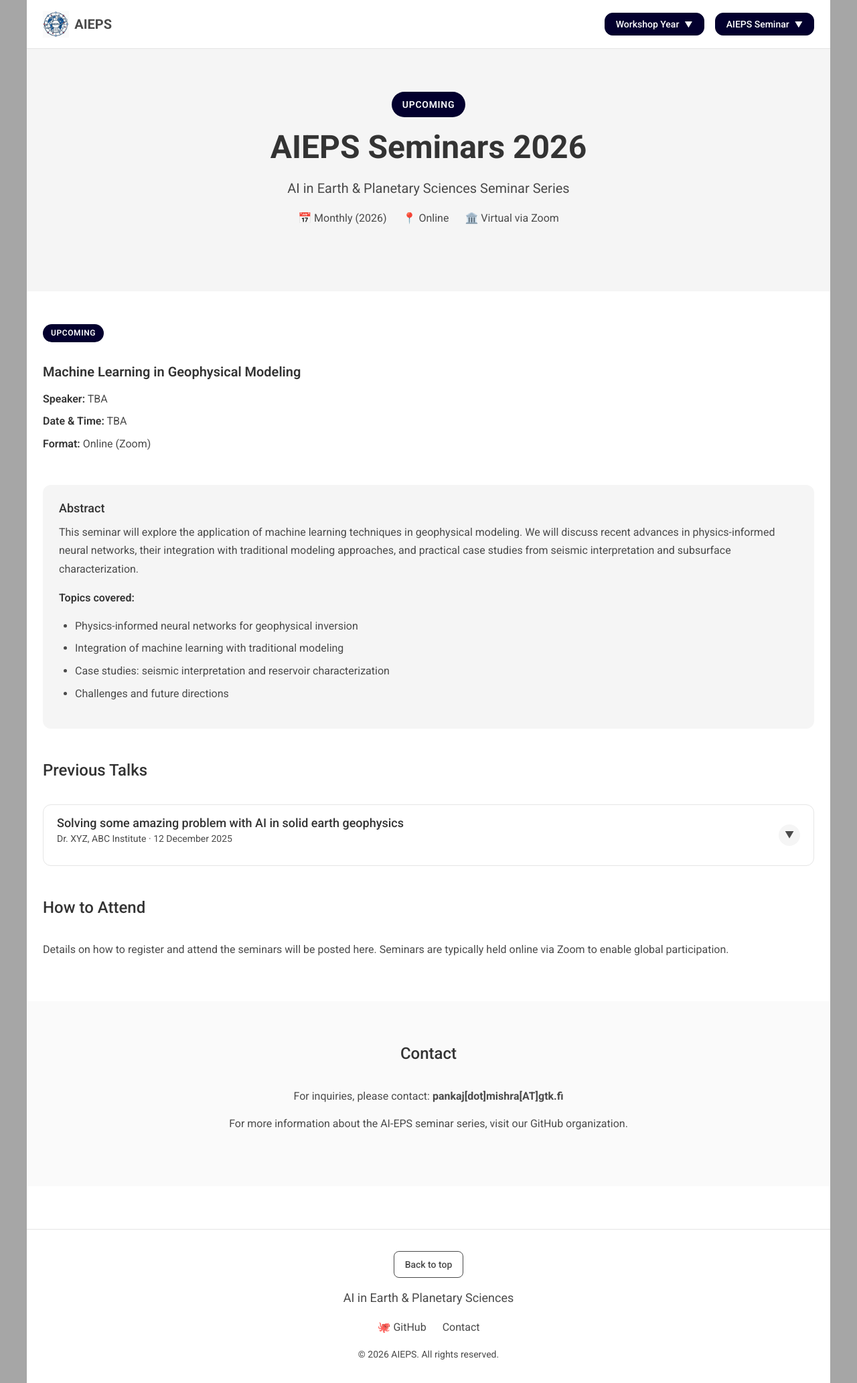
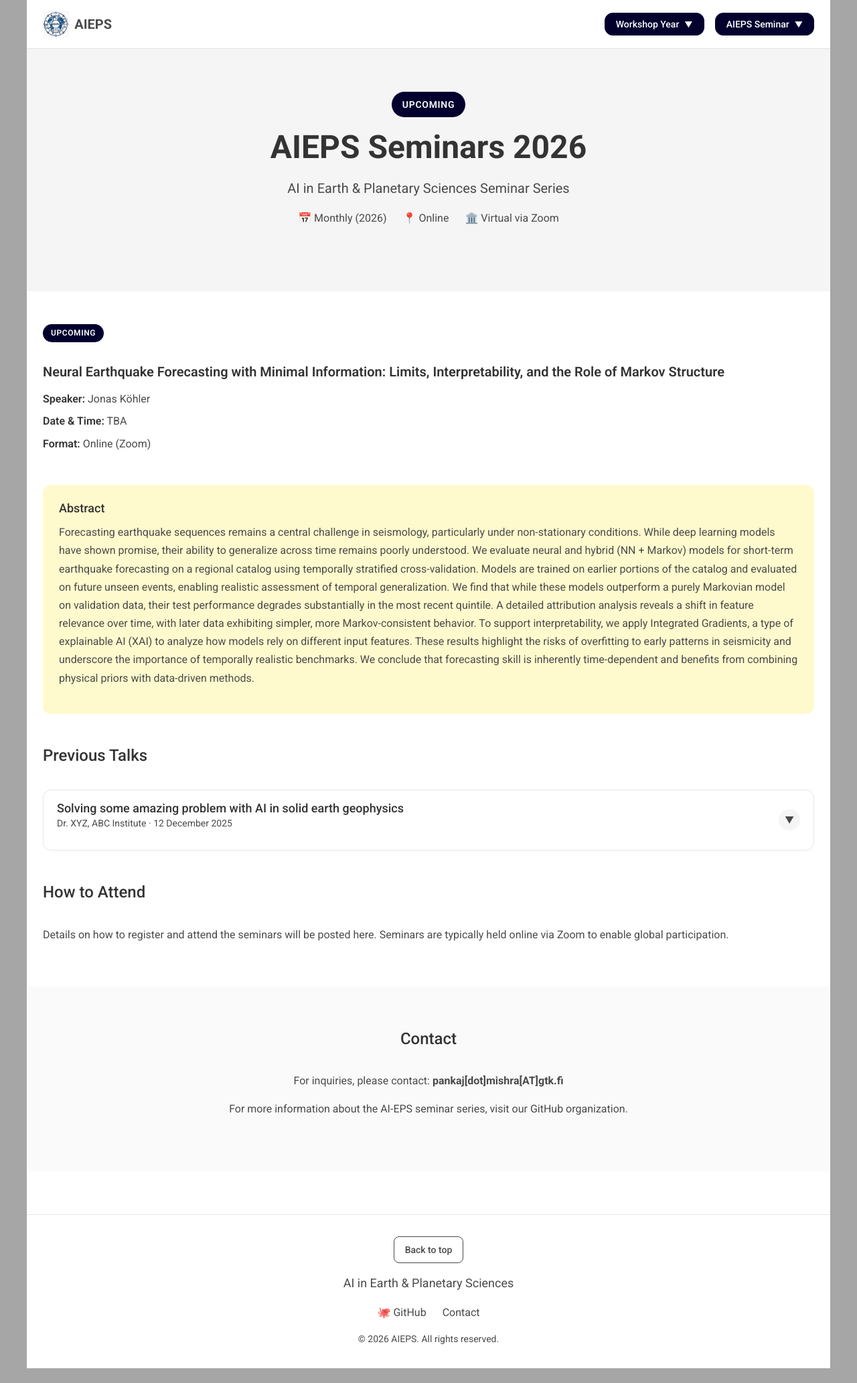
Before and after one commit to AI-EPS/ai-eps.github.io, a Jekyll site: the page built from seminars/2026.md, in a window 1280 px wide. Shown: the whole page at 67% size. Built offline with Jekyll 4.4.1, drawn with Linux system fonts in a browser that asks for light colours; after the commit the page ends 2043 px from its top, so only the background shows below that.

Commit message:
upcoming talk

```diff
--- a/assets/css/style.css
+++ b/assets/css/style.css
@@ -1020,8 +1020,8 @@ p {
   color: #4a4a4a;
 }
 
-.seminar-spotlight-abstract {
-  background: #f5f5f5;
+ .seminar-spotlight-abstract {
+  background: #FFFACD;
   border-radius: 0.75rem;
   padding: 1.5rem;
 }
@@ -1144,7 +1144,8 @@ p {
   display: block;
 }
 
-.past-seminar-abstract {
+ .past-seminar-abstract {
+  background: #FFFACD;
   padding-top: 1rem;
 }
 
--- a/seminars/2026.md
+++ b/seminars/2026.md
@@ -21,22 +21,15 @@ contact: |
   <div class="seminar-spotlight-header">
     <span class="seminar-spotlight-badge">Upcoming</span>
   </div>
-  <h3 class="seminar-spotlight-title">Machine Learning in Geophysical Modeling</h3>
+  <h3 class="seminar-spotlight-title">Neural Earthquake Forecasting with Minimal Information: Limits, Interpretability, and the Role of Markov Structure</h3>
   <div class="seminar-spotlight-meta">
-    <p><strong>Speaker:</strong> TBA</p>
+    <p><strong>Speaker:</strong> Jonas Köhler</p>
     <p><strong>Date & Time:</strong> TBA</p>
     <p><strong>Format:</strong> Online (Zoom)</p>
   </div>
   <div class="seminar-spotlight-abstract">
     <h4>Abstract</h4>
-    <p>This seminar will explore the application of machine learning techniques in geophysical modeling. We will discuss recent advances in physics-informed neural networks, their integration with traditional modeling approaches, and practical case studies from seismic interpretation and subsurface characterization.</p>
-    <p><strong>Topics covered:</strong></p>
-    <ul>
-      <li>Physics-informed neural networks for geophysical inversion</li>
-      <li>Integration of machine learning with traditional modeling</li>
-      <li>Case studies: seismic interpretation and reservoir characterization</li>
-      <li>Challenges and future directions</li>
-    </ul>
+    <p>Forecasting earthquake sequences remains a central challenge in seismology, particularly under non-stationary conditions. While deep learning models have shown promise, their ability to generalize across time remains poorly understood. We evaluate neural and hybrid (NN + Markov) models for short-term earthquake forecasting on a regional catalog using temporally stratified cross-validation. Models are trained on earlier portions of the catalog and evaluated on future unseen events, enabling realistic assessment of temporal generalization. We find that while these models outperform a purely Markovian model on validation data, their test performance degrades substantially in the most recent quintile. A detailed attribution analysis reveals a shift in feature relevance over time, with later data exhibiting simpler, more Markov-consistent behavior. To support interpretability, we apply Integrated Gradients, a type of explainable AI (XAI) to analyze how models rely on different input features. These results highlight the risks of overfitting to early patterns in seismicity and underscore the importance of temporally realistic benchmarks. We conclude that forecasting skill is inherently time-dependent and benefits from combining physical priors with data-driven methods.</p>
   </div>
 </div>
 
```
